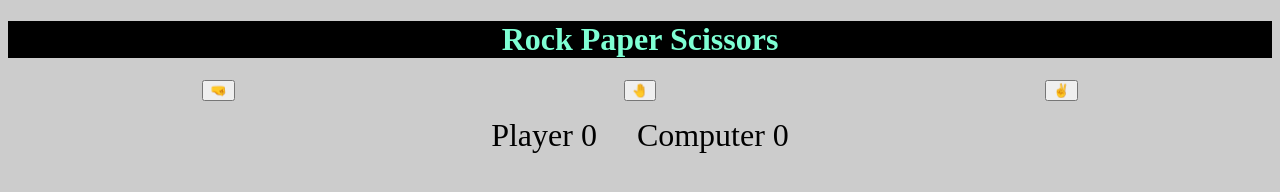
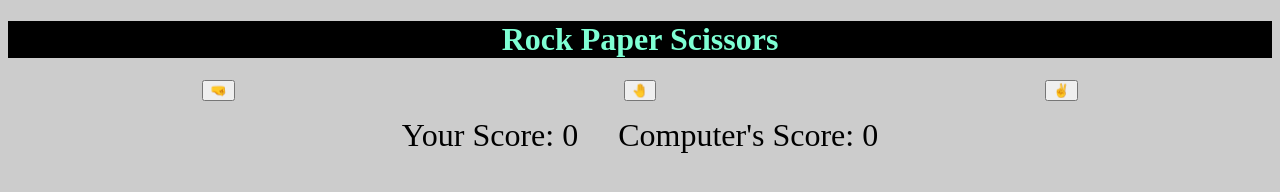
Before and after one commit to willbickham3/RockPaperScissors, a plain HTML site: page index.html in a window 1280 px wide. Drawn offline with Linux system fonts and the light colour scheme.

Commit message:
Add new classes for score

```diff
--- a/index.html
+++ b/index.html
@@ -10,6 +10,7 @@
 </head>
 
 <body>
+    <div class ='game'>
         <h1><div class="main-title">Rock Paper Scissors</div></h1>
         <div class="btn-container">
             <button class="rock-button"data-button="rock">🤜</button>
@@ -17,8 +18,10 @@
             <button class="scissors-button" data-button="scissors">✌️</button>
         </div>
         <div class="results">
-        <div class="score">Player <span class="player-points">0</span></div>
-        <div class="score">Computer <span class ="computer-points">0</span></div>
+        <div class="score">Your Score: <span class="player-points">0</span></div>
+        <div class="score">Computer's Score: <span class ="computer-points">0</span></div>
+        </div>
+        <div class="result"></div>
     </div>
 </body>
 </html>
```
Lines whose indentation alone changed are shown as unchanged.
